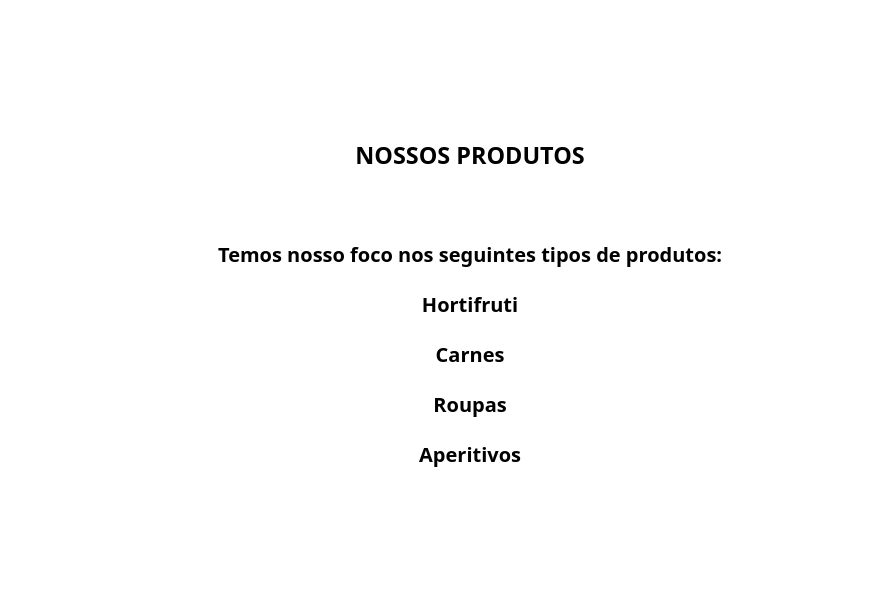
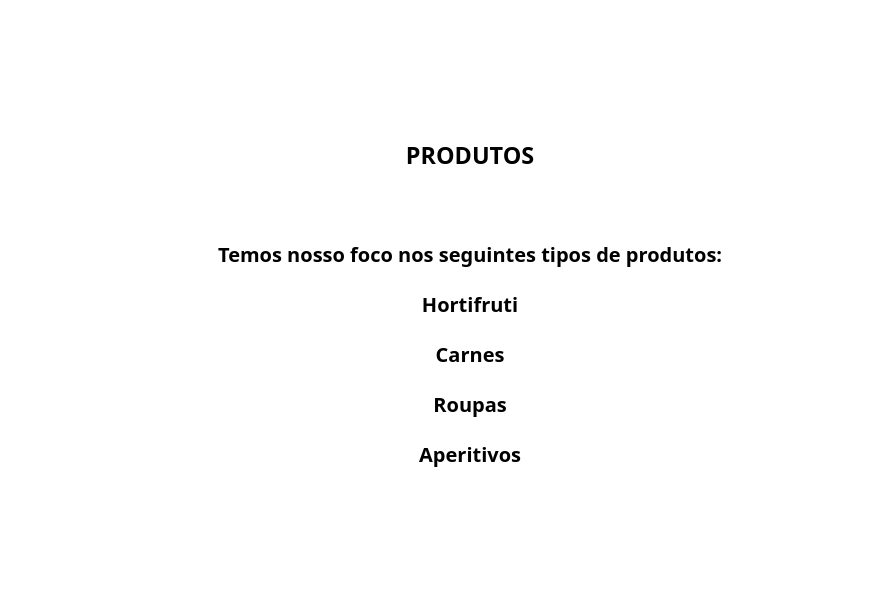
Before and after one commit to Richardnascimento16/EscolaFB, a plain HTML site: page easy-postifólio/index.html in a window 1280 px wide. Shown: the part 1120-1728 px from the top of the page, without its empty margins (205-1074 px from the left). Drawn offline with Linux system fonts and the light colour scheme.

Commit message:
mudei o h3

```diff
--- a/easy-postifólio/index.html
+++ b/easy-postifólio/index.html
@@ -44,7 +44,7 @@
             <br>
             <br>
             <br>
-                <ul><h3>NOSSOS PRODUTOS</h3>
+                <ul><h3>PRODUTOS</h3>
                     <br>
             <h4>
                 Temos nosso foco nos seguintes tipos de produtos:<br>
```
